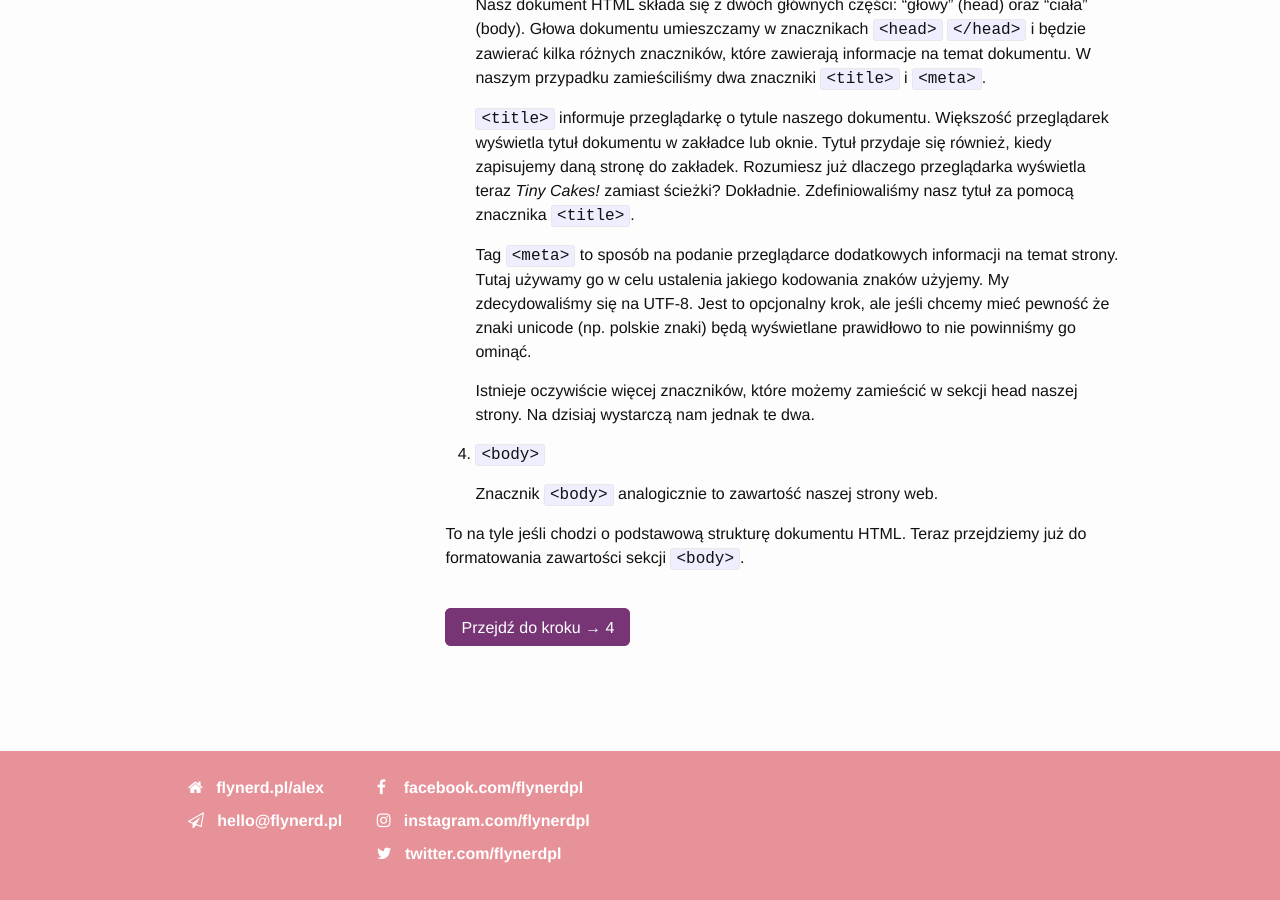
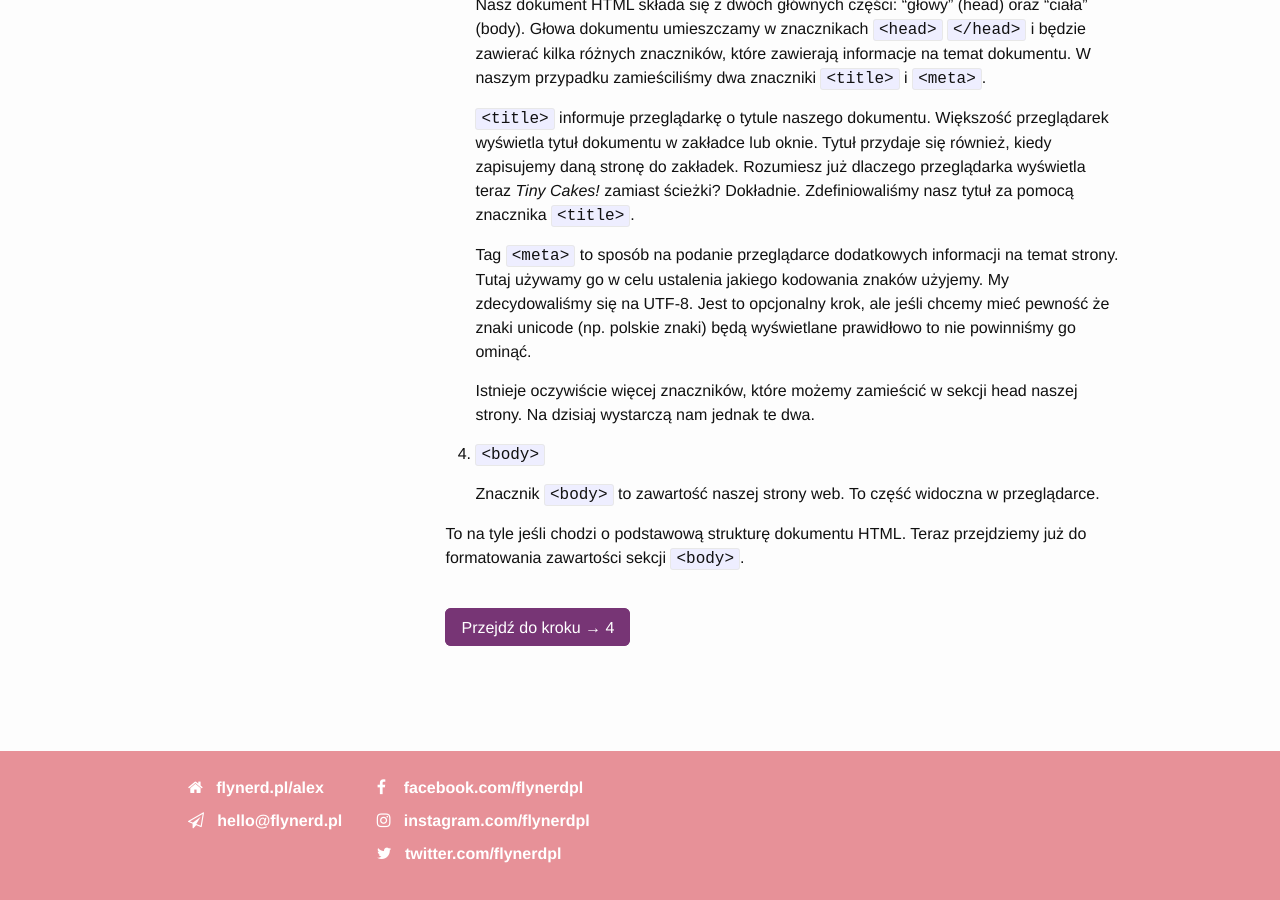
Before and after one commit to doITforAlex/HTML-CSS, a Jekyll site: the page built from _steps/step3.markdown, in a window 1280 px wide and 900 px high, scrolled down 2710 px. Built offline with Jekyll 4.4.1, drawn with Linux system fonts in a browser that asks for light colours; nearby versions of some CDN libraries.

Commit message:
Update _steps/step3.markdown
Co-Authored-By: Malgorzata Rita Ły <malgorzata.lyczywek@gmail.com>

```diff
--- a/_steps/step3.markdown
+++ b/_steps/step3.markdown
@@ -78,6 +78,6 @@ Przeanalizujemy poszczególne elementy, które dodaliśmy i dowiedzmy się co on
 
 4. `<body>`
 
-    Znacznik `<body>` analogicznie to zawartość naszej strony web.
+    Znacznik `<body>` to zawartość naszej strony web. To część widoczna w przeglądarce.
 
 To na tyle jeśli chodzi o podstawową strukturę dokumentu HTML. Teraz przejdziemy już do formatowania zawartości sekcji `<body>`.
```
